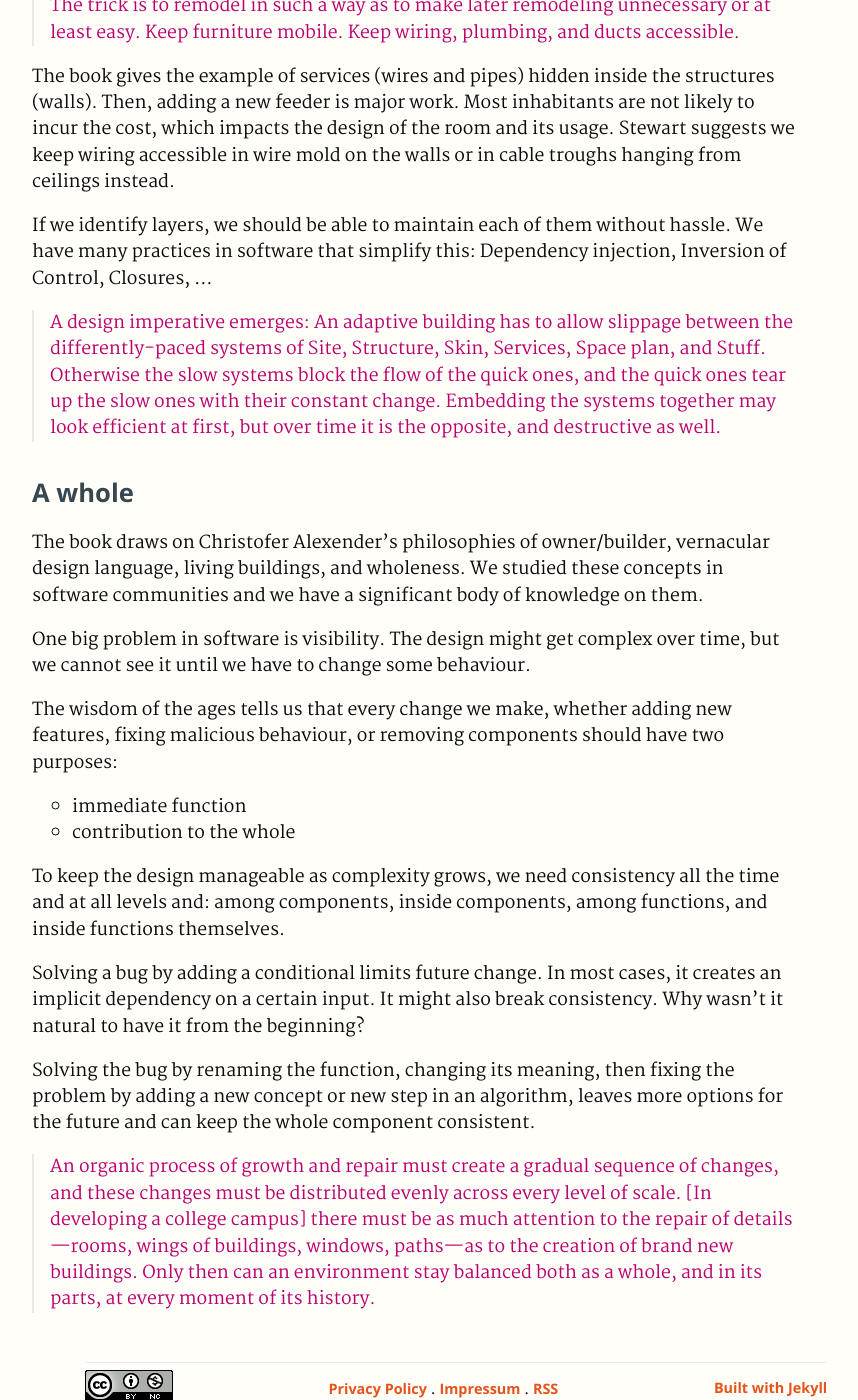
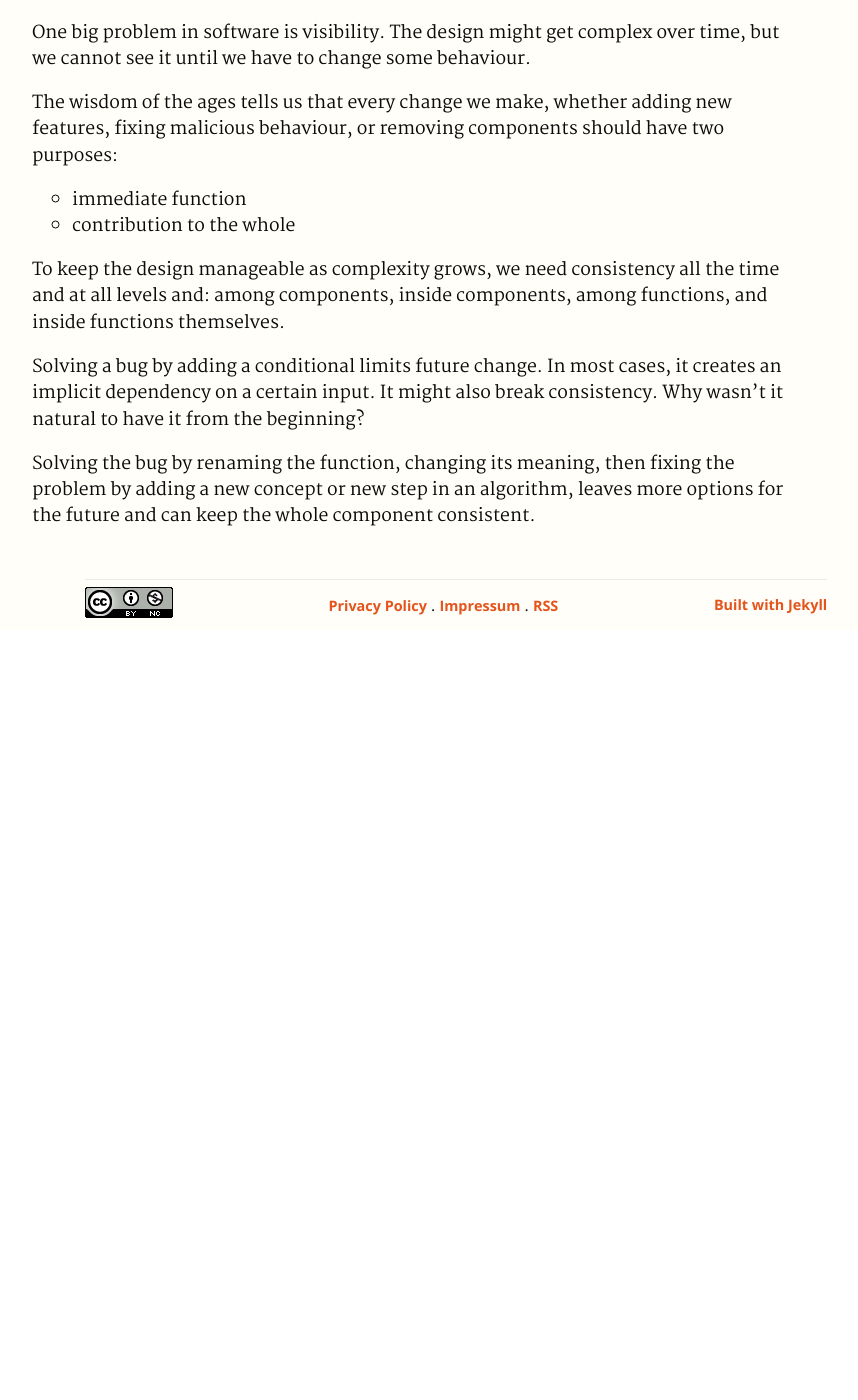
Before and after one commit to haresfaiez/haresfaiez.github.io, a Jekyll site: the page built from _posts/2021-08-25-software-design-lessons-from-how-buildings-learn.md, in a window 1280 px wide and 1400 px high, scrolled down 3062 px. Shown: the whole window, without its empty margins (184-1042 px from the left). Built offline with Jekyll 4.4.1, drawn with Linux system fonts in a browser that asks for light colours; after the commit the page ends 3692 px from its top, so only the background shows below that; some of the changed text lies outside the part shown.

Commit message:
remove quotes

```diff
--- a/_posts/2021-08-25-software-design-lessons-from-how-buildings-learn.md
+++ b/_posts/2021-08-25-software-design-lessons-from-how-buildings-learn.md
@@ -5,13 +5,6 @@ title:    "Software design lessons from \"How Buildings Learn\""
 date:     2021-08-25 08:00:00 +0100
 tags:     featured
 ---
-
-> The campus will be in a good condition
-> when it has not only big building projects that are gradually adding to it, but
-> also a continuous series of adaptations—small, very small, and tiny, in ever
-> larger quantities—so that by the time you get down to the smallest level,
-> you’ve got hundreds of things that are getting tuned all the time. A bench
-> here, a window here, a tree here, a couple of paving stones here.
 
 I have just finished [How Building Learn](https://www.goodreads.com/book/show/38310.How_Buildings_Learn) by Stewart Brand.
 Software practitioners with different backgrounds recommended it.
@@ -58,6 +51,7 @@ But, the moment we try to integrate them fully, some unexpected property
 blocks us.
 
 ## Rough initial design
+
 Close to fast and continuous feedback is the idea of starting with a rough product
 and deferring design decisions.
 The book tells stories of houses that are fully livable from the very start of construction.
@@ -67,10 +61,6 @@ then grow rooms and facilities as the needs arise.
 The book has a chapter titled "function melts form".
 Ever tried merging two long-lived branches. The feeling is the same.
 The form will deteriorate as we strive to fix the function.
-
-> He insists that architects can’t really visualize how a building will look and feel,
-> nor can anyone else—no matter how computer-enhanced they are—and so construction should be a
-> prolonged process of cut-and-try. [...] You are watching a developing wholeness.
 
 The idea is that if one does not live inside a building early and continuously,
 it will end up forcing it to its needs that keep changing.
@@ -85,9 +75,6 @@ as they complicate maintenance.
 In software, we might start with an architecture and impose it on the code.
 But, the implementation later reveals insight and invites simple abstraction we can
 hardly envision when we have only vague requirements.
-
-> All the design intelligence gets forced to the earliest part of the
-> building process, when everyone knows the least about what is really needed.
 
 We need to start with the mindset that the code will change.
 The problem can be somewhat mitigated if we refactor continuously to a simpler
@@ -115,10 +102,6 @@ layers behind each other for the sake of efficiency. Then, we find it
 hard to maintain the inner layer, to change it, or to configure it
 with the input of a higher layer.
 
-> The trick is to remodel in such a way as to make later remodeling
-> unnecessary or at least easy. Keep furniture mobile. Keep wiring, plumbing,
-> and ducts accessible.
-
 The book gives the example of services (wires and pipes)
 hidden inside the structures (walls).
 Then, adding a new feeder is major work.
@@ -130,13 +113,6 @@ the walls or in cable troughs hanging from ceilings instead.
 If we identify layers, we should be able to maintain each of them without hassle.
 We have many practices in software that simplify this:
 Dependency injection, Inversion of Control, Closures, ...
-
-> A design imperative emerges: An adaptive building has to allow slippage
-> between the differently-paced systems of Site, Structure, Skin, Services, Space
-> plan, and Stuff. Otherwise the slow systems block the flow of the quick ones,
-> and the quick ones tear up the slow ones with their constant change.
-> Embedding the systems together may look efficient at first, but over time it is
-> the opposite, and destructive as well.
 
 ## A whole
 The book draws on Christofer Alexender's philosophies of owner/builder,
@@ -166,10 +142,3 @@ from the beginning?
 Solving the bug by renaming the function, changing its meaning, then fixing the problem
 by adding a new concept or new step in an algorithm, leaves more options for the future
 and can keep the whole component consistent.
-
-> An organic process of growth and repair must create a gradual sequence of
-> changes, and these changes must be distributed evenly across every level of
-> scale. [In developing a college campus] there must be as much attention to
-> the repair of details—rooms, wings of buildings, windows, paths—as to the
-> creation of brand new buildings. Only then can an environment stay balanced
-> both as a whole, and in its parts, at every moment of its history.
```
Also changed, not shown: other parts of _posts/2021-08-25-software-design-lessons-from-how-buildings-learn.md (+1 -1 lines).
